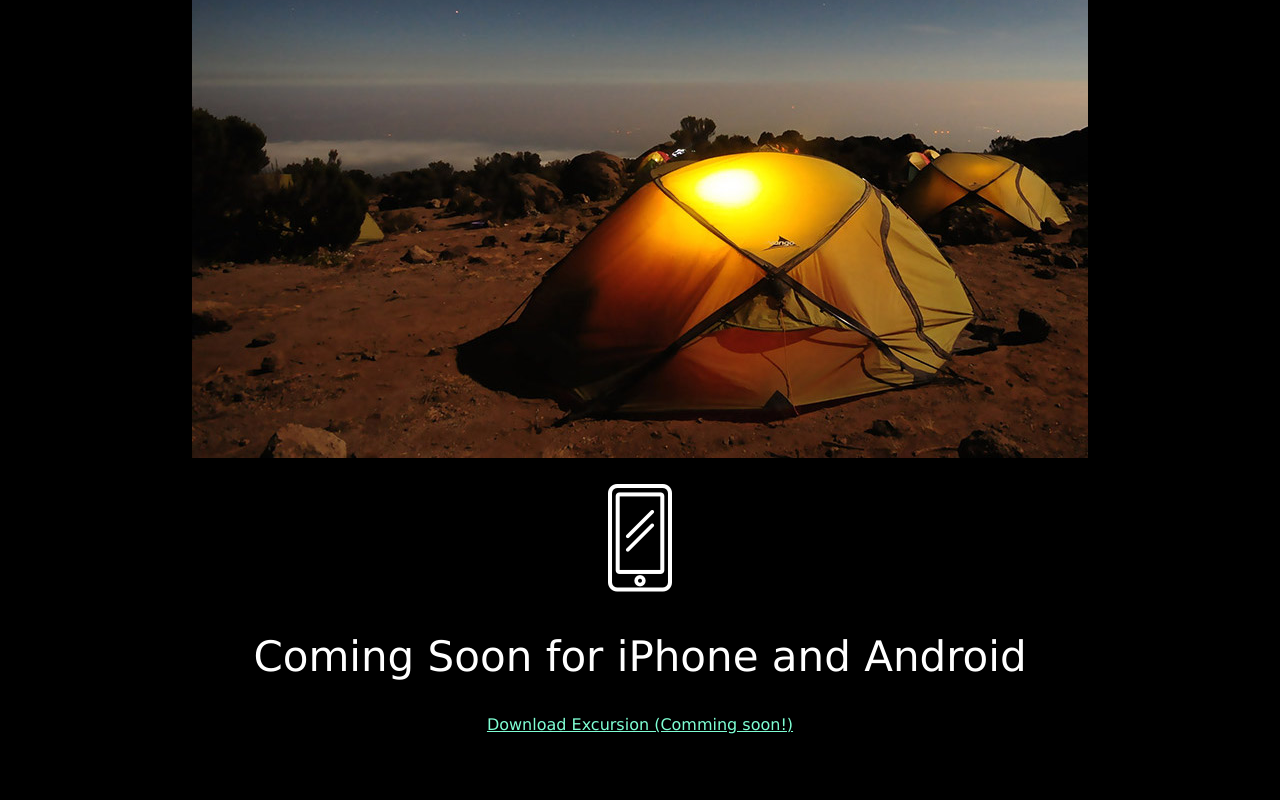
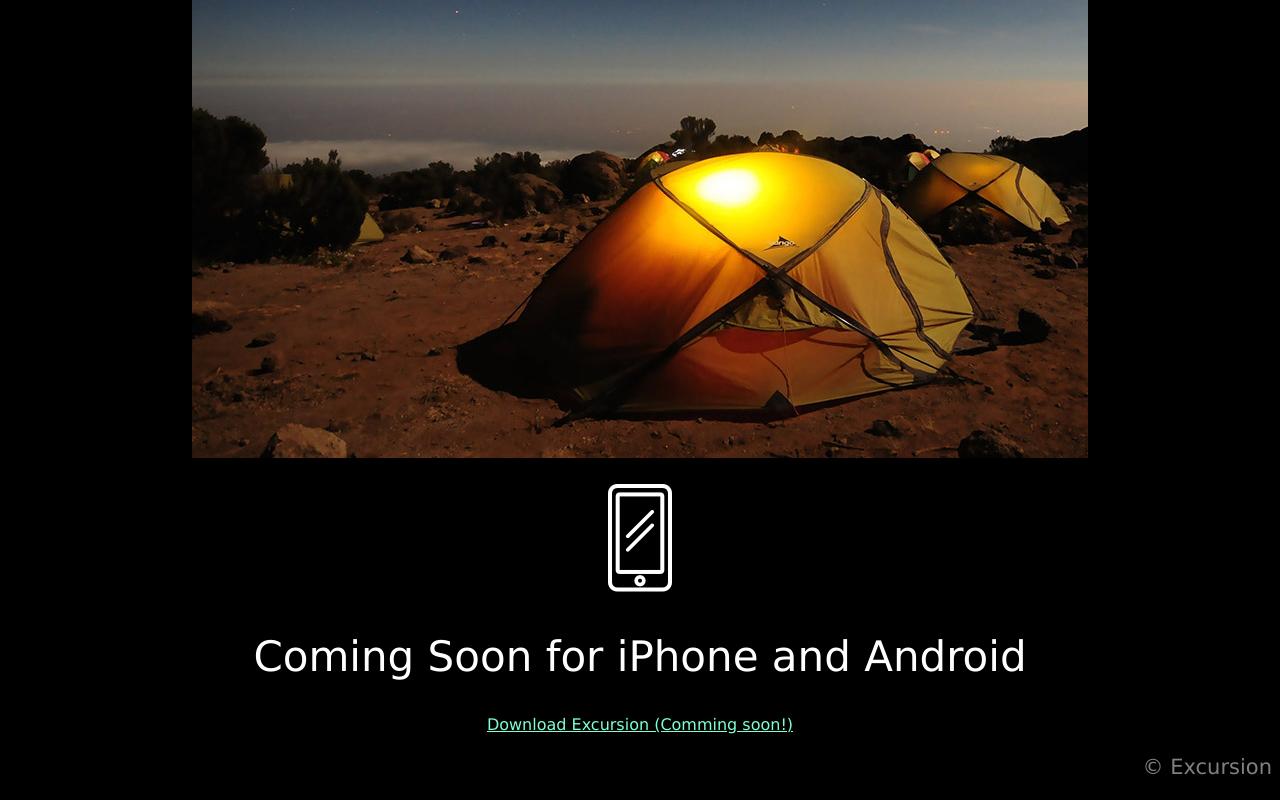
Before and after one commit to cbrosser/excursion, a plain HTML site: page index.html in a window 1280 px wide. Shown: the part 611-1411 px from the top of the page. Before the commit the page ends 1353 px from the top, so only its background shows below. Drawn offline with Linux system fonts and the light colour scheme.

Commit message:
Add footer

```diff
--- a/index.html
+++ b/index.html
@@ -22,5 +22,8 @@
     </p>
     <h2>Coming Soon for iPhone and Android</h2>
     <a href="index.html">Download Excursion (Comming soon!)</a>
+    <p id="footer">
+      &copy Excursion
+    </p>
   </body>
 </html>
--- a/resources/css/style.css
+++ b/resources/css/style.css
@@ -22,3 +22,6 @@ h1,
 h2 {
   color: white;
 }
+#footer {
+  text-align: right;
+}
```
